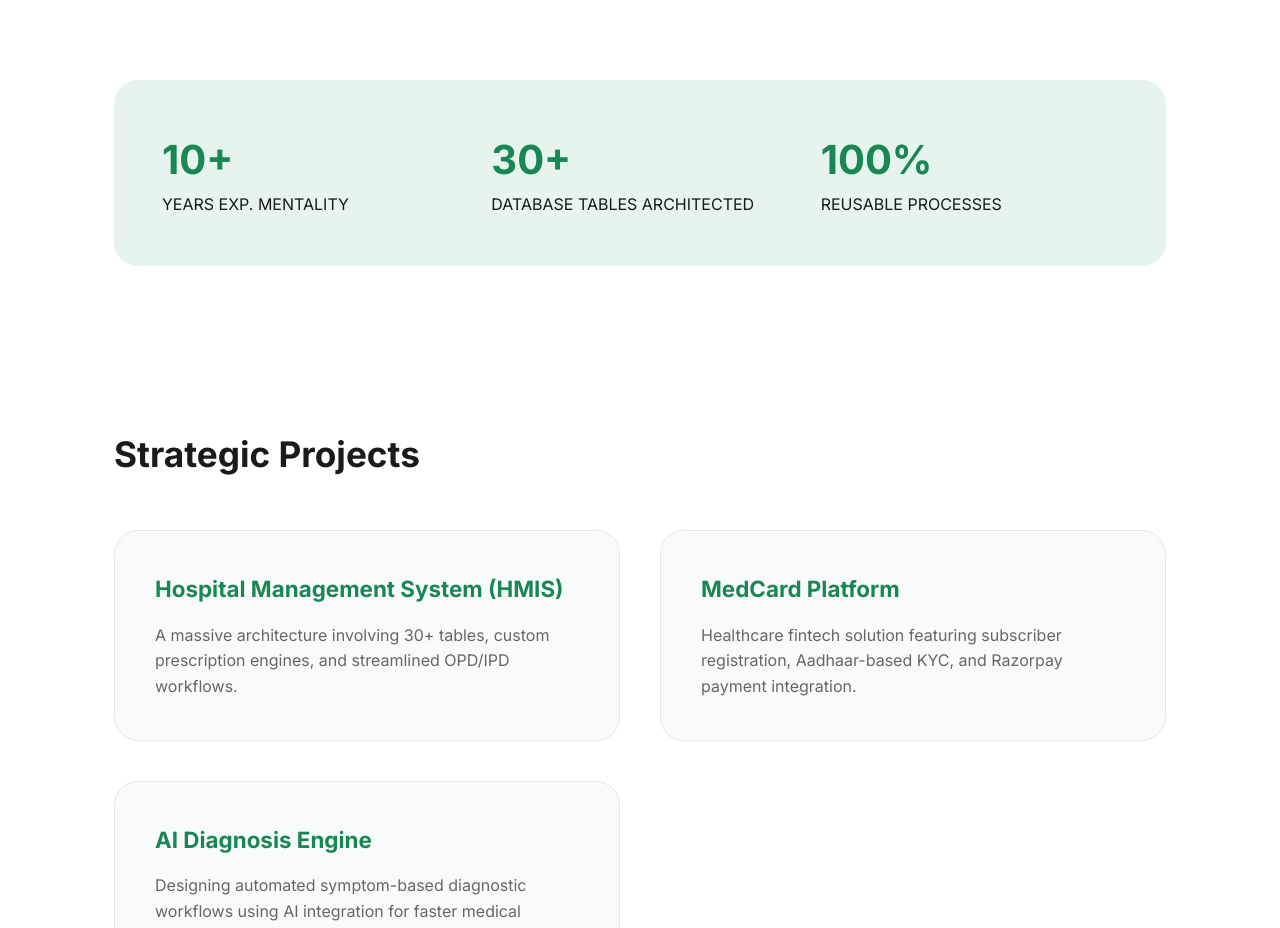
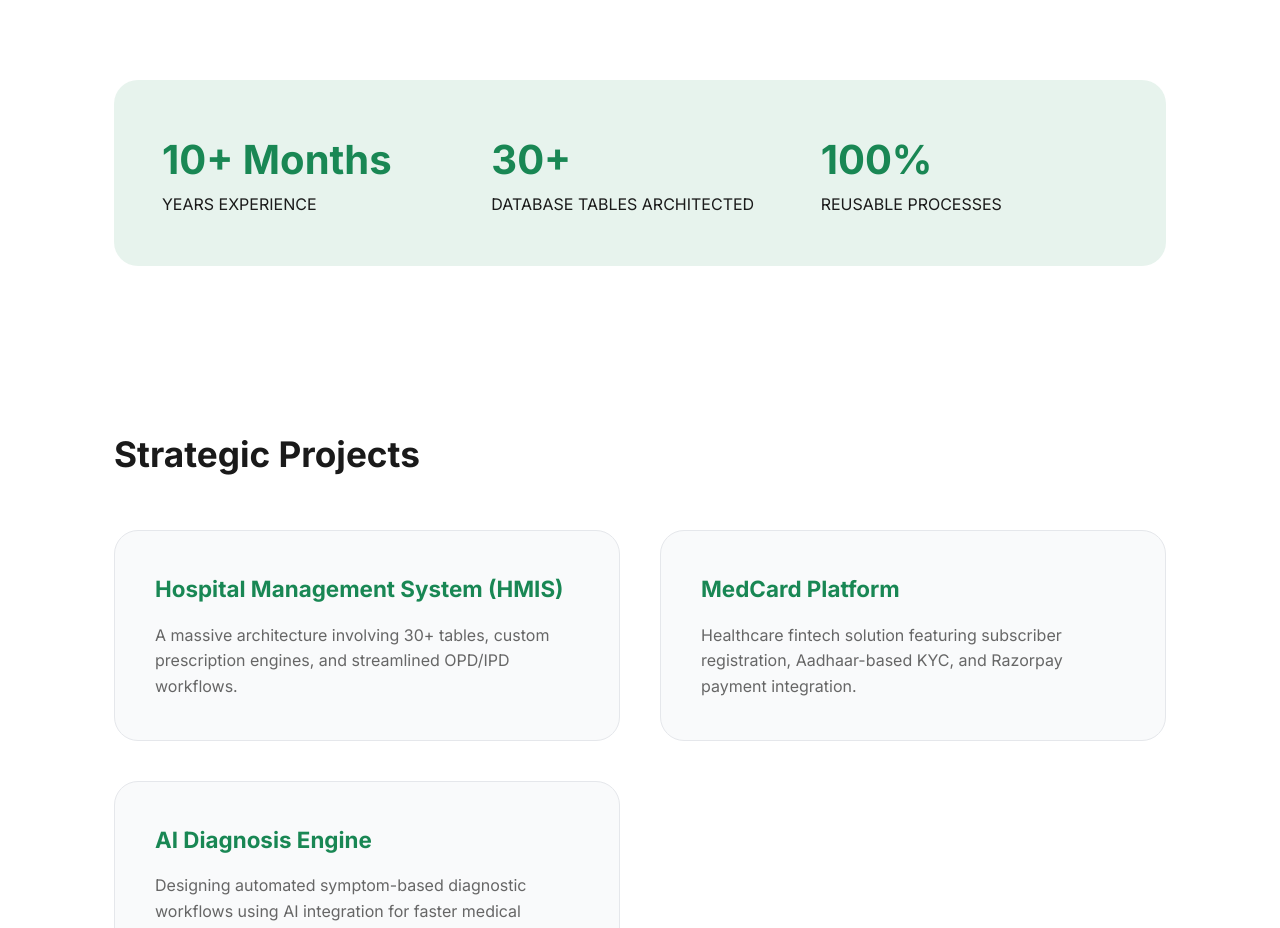
Before and after one commit to poojasutar-tech/portfolio, a plain HTML site: page index.html in a window 1280 px wide. Shown: the part 1580-2508 px from the top of the page. Drawn offline with Linux system fonts and the light colour scheme.

Commit message:
Update index.html

```diff
--- a/index.html
+++ b/index.html
@@ -189,8 +189,8 @@
 
         <div class="stats-grid">
             <div class="stat-item">
-                <h2>10+</h2>
-                <p>YEARS EXP. MENTALITY</p>
+                <h2>10+ Months</h2>
+                <p>YEARS EXPERIENCE</p>
             </div>
             <div class="stat-item">
                 <h2>30+</h2>
```
